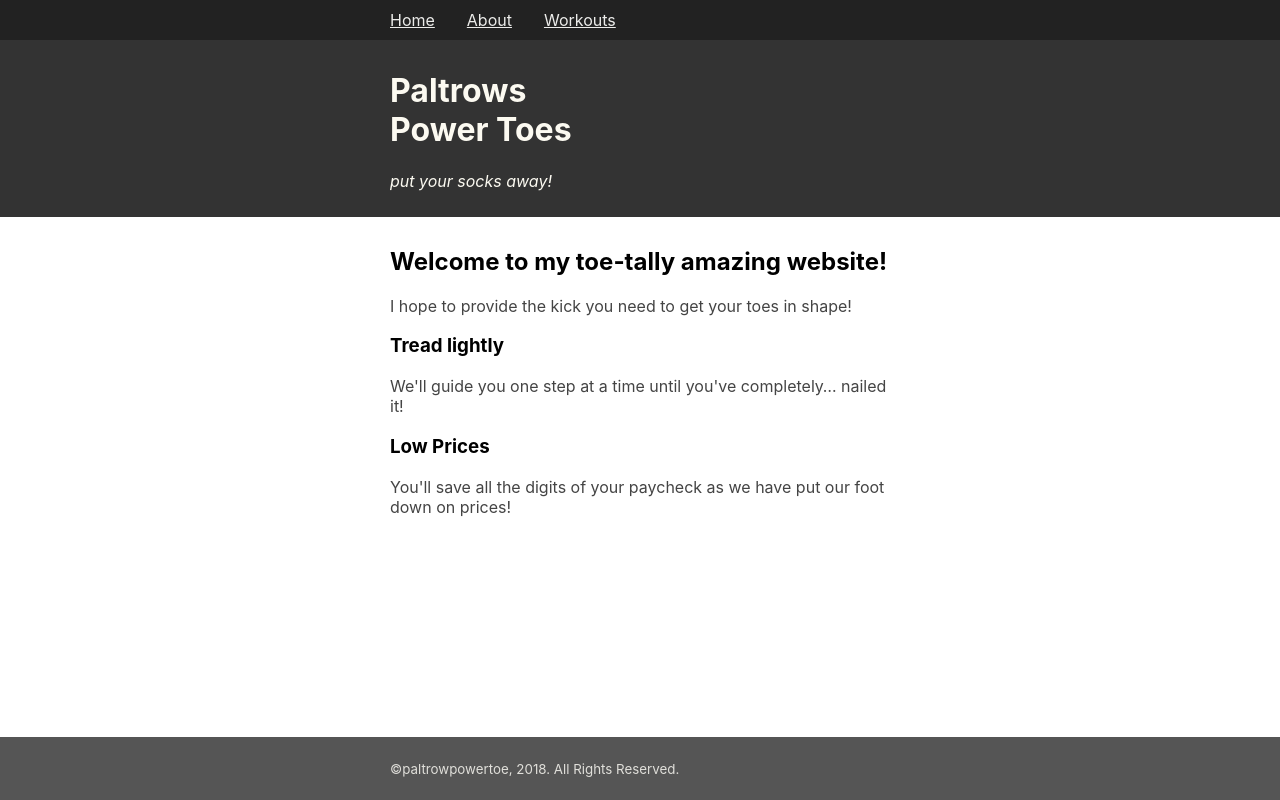
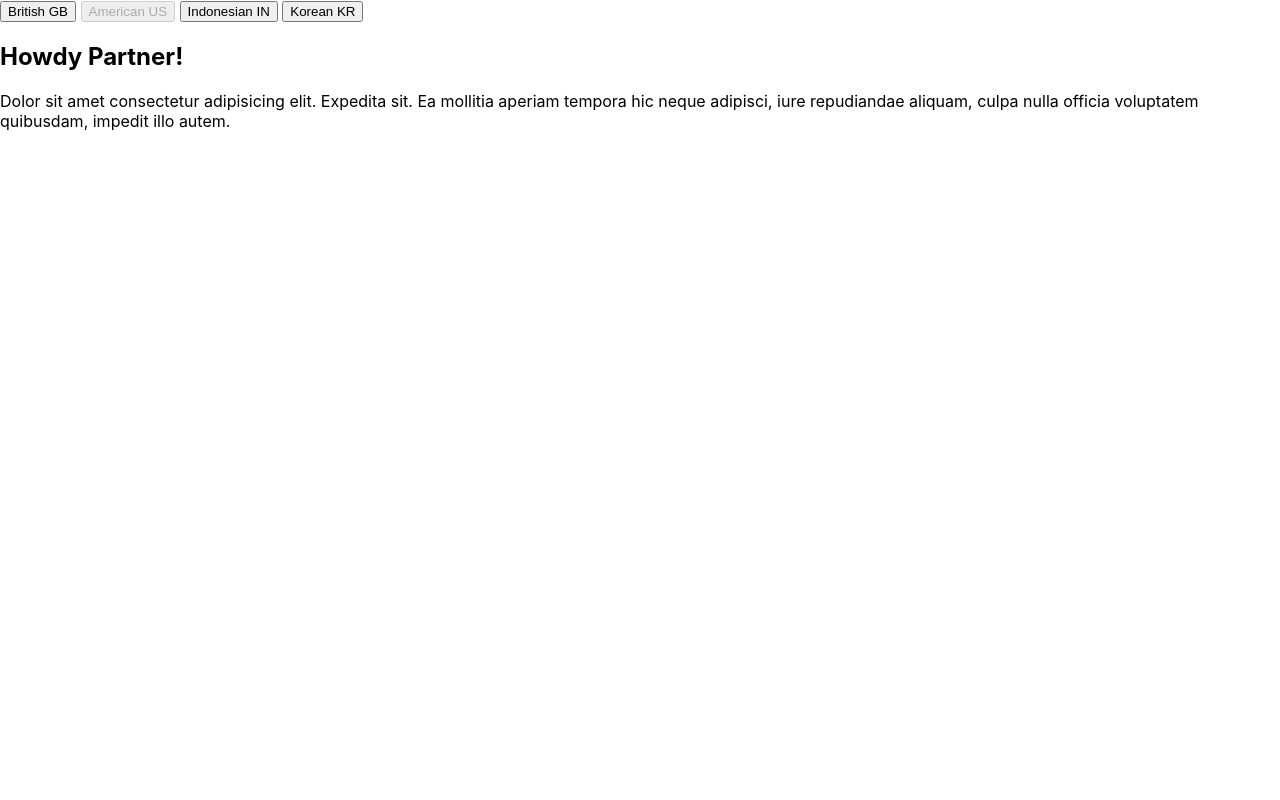
Before and after one commit to gavinmgrant/react-playground, a React (Create React App) app: page / in a window 1280 px wide. Built offline with nearby package versions, Linux system fonts and the light colour scheme.

Commit message:
added the first iteration of the language app teaching the concept of context in React

```diff
--- a/src/index.js
+++ b/src/index.js
@@ -1,12 +1,9 @@
 import React from 'react';
 import ReactDOM from 'react-dom';
-import { BrowserRouter } from 'react-router-dom';
-import App from './paltrows-power-toes/App';
+import AppLang from './lang-context/AppLang';
 import './index.css';
 
 ReactDOM.render(
-    <BrowserRouter>
-        <App />
-    </BrowserRouter>,
+    <AppLang />,
     document.getElementById('root')
 );
--- /dev/null
+++ b/src/lang-context/AppLang.js
@@ -0,0 +1,14 @@
+import React, { Component } from "react"
+import Child from './Child'
+import LangControls from './LangControls'
+
+export default class AppLang extends Component {
+    render() {
+        return (
+            <div className='AppLang'>
+                <LangControls />
+                <Child />
+            </div>
+        );
+    }
+}
--- /dev/null
+++ b/src/lang-context/Child.js
@@ -0,0 +1,10 @@
+import React from 'react'
+import GrandChild from './GrandChild'
+
+export default function Child() {
+    return (
+        <main role='main' className='Child'>
+            <GrandChild />
+        </main>
+    );
+}
--- /dev/null
+++ b/src/lang-context/GrandChild.js
@@ -0,0 +1,10 @@
+import React from 'react'
+import GreatGrandChild from './GreatGrandChild'
+
+export default function GrandChild() {
+    return (
+        <div className='GrandChild'>
+            <GreatGrandChild />
+        </div>
+    );
+}
--- /dev/null
+++ b/src/lang-context/GreatGrandChild.js
@@ -0,0 +1,19 @@
+import React, { Component } from 'react'
+import languageSpecificCopy from './languageSpecificCopy'
+import LanguageContext from './LanguageContext'
+
+class GreatGrandChild extends Component {
+    static contextType = LanguageContext;
+
+    render() {
+        const copy = languageSpecificCopy[this.context.lang] || {}
+        return (
+        <section>
+            <h2>{copy.title}</h2>
+            <p>{copy.body}</p>
+        </section>
+        )
+    }
+}
+
+export default GreatGrandChild
--- /dev/null
+++ b/src/lang-context/LangControls.js
@@ -0,0 +1,40 @@
+import React from 'react'
+import LanguageContext from './LanguageContext'
+
+console.log(LanguageContext)
+
+export default function LangControls(props) {
+    return (
+        <LanguageContext.Consumer>
+            {(value) => {
+                return (
+                    <>
+                        <button
+                            disabled={value.lang === 'en-GB'}>
+                            British{' '}
+                            <span role='img' aria-label='en-GB'>GB</span>
+                        </button>
+                        {' '}
+                        <button
+                            disabled={value.lang === 'en-US'}>
+                            American{' '}
+                            <span role='img' aria-label='en-US'>US</span>
+                        </button>
+                        {' '}
+                        <button
+                            disabled={value.lang === 'in'}>
+                            Indonesian{' '}
+                            <span role='img' aria-label='in'>IN</span>
+                        </button>
+                        {' '}
+                        <button
+                            disabled={value.lang === 'ko'}>
+                            Korean{' '}
+                            <span role='img' aria-label='ko'>KR</span>
+                        </button>
+                    </>
+                )
+            }}
+        </LanguageContext.Consumer>
+    );
+}
--- /dev/null
+++ b/src/lang-context/LanguageContext.js
@@ -0,0 +1,7 @@
+import React from 'react'
+
+const LanguageContext = React.createContext({
+    lang: window.navigator.language
+})
+
+export default LanguageContext
--- /dev/null
+++ b/src/lang-context/languageSpecificCopy.js
@@ -0,0 +1,21 @@
+const languageSpecificCopy = {
+    // put your language here if you want!
+    'en-GB': {
+        title: 'Good Morro Old Chap!',
+        body: 'Dolor sit amet consectetur adipisicing elit. Expedita sit. Ea mollitia aperiam tempora hic neque adipisci, iure repudiandae aliquam, culpa nulla officia voluptatem quibusdam, impedit illo autem.'
+    },
+    'en-US': {
+        title: 'Howdy Partner!',
+        body: 'Dolor sit amet consectetur adipisicing elit. Expedita sit. Ea mollitia aperiam tempora hic neque adipisci, iure repudiandae aliquam, culpa nulla officia voluptatem quibusdam, impedit illo autem.'
+    },
+    'in': {
+        title: 'Halo yang disana',
+        body: 'Wortel meningkatkan rabat. Setelah itu. Untuk mendapatkan kelembutan ini akan terbuka di sini atau pada saat itu, hak untuk menolak beberapa dari mereka, tidak ada kesalahan tugas kesenangan untuk beberapa orang, hambatan untuk tujuan sebelumnya adalah.'
+    },
+    'ko': {
+        title: '폴더 목록',
+        body: '당근은 리베이트를 강화. 를 가졌어요. 여기에도시에 열립니다이 부드러움을 얻으려면, 권리 그 중 일부를 거부하는 일부 사람들에게 즐거움의 의무의 잘못은, 이전의 목적에 장애물이 없다.'
+    },
+  }
+
+  export default languageSpecificCopy
```
